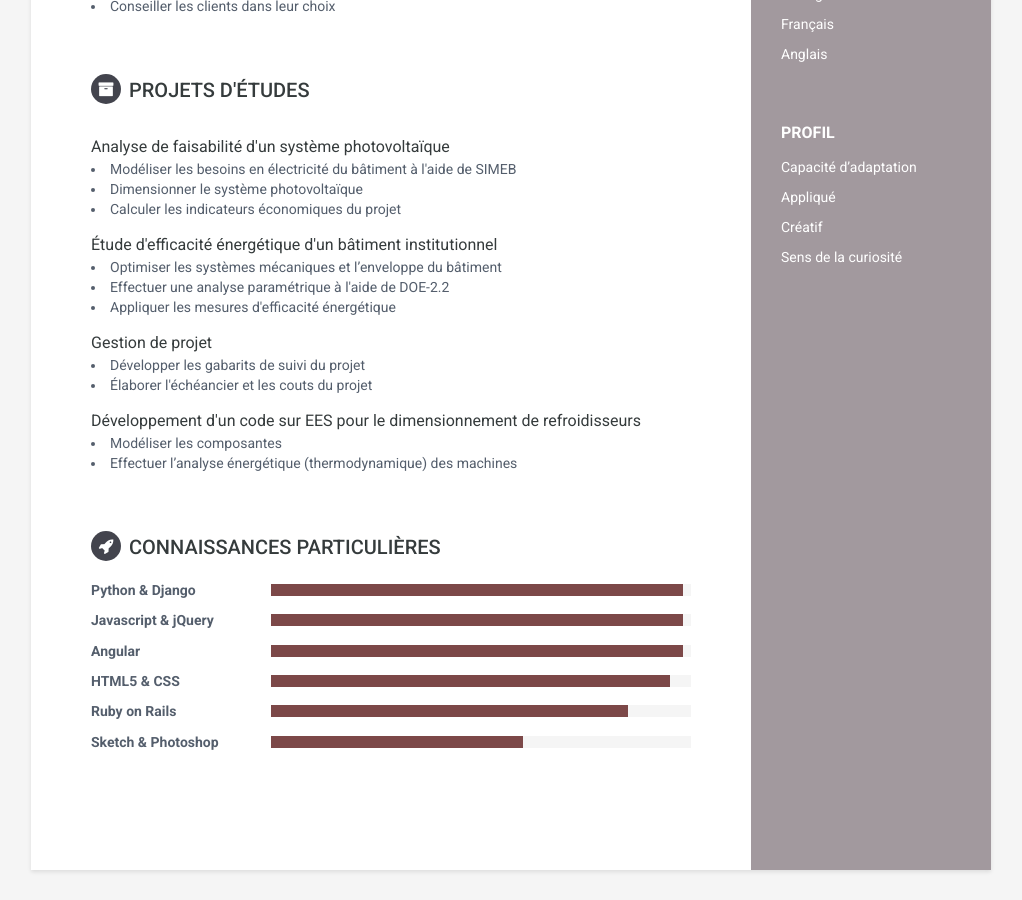
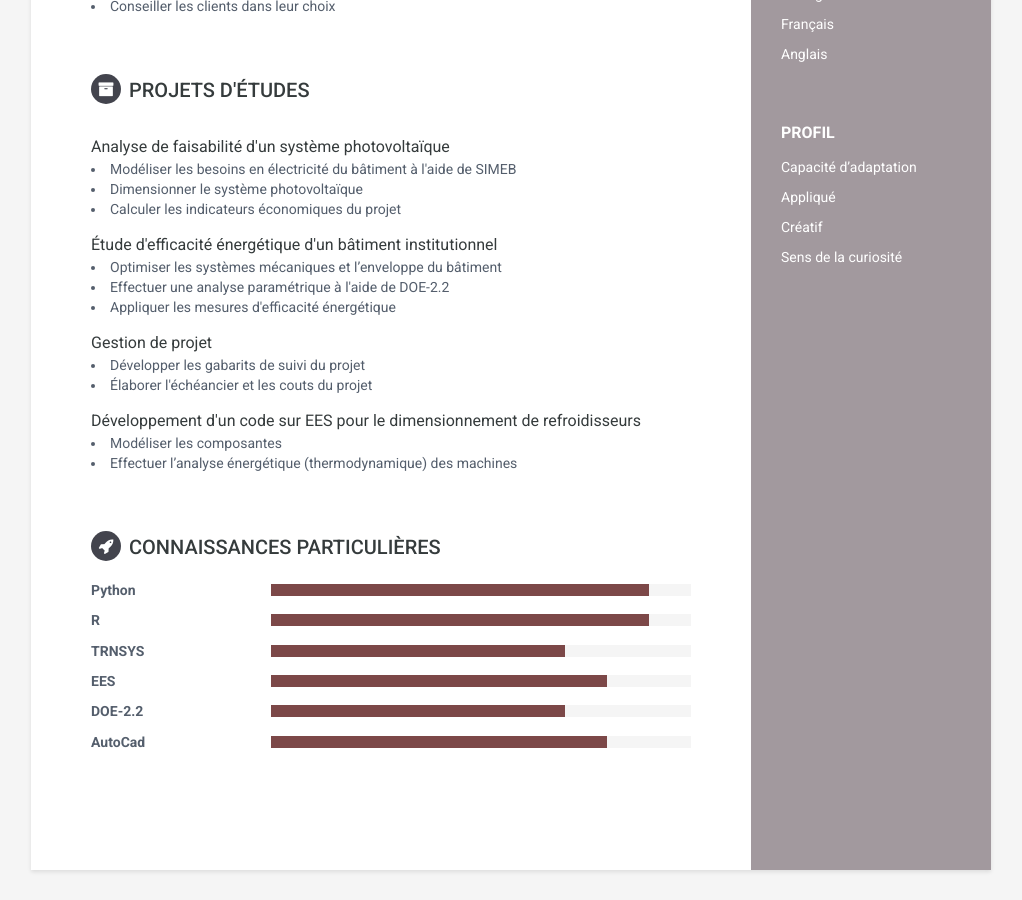
Before and after one commit to efmaracaja/cvFR, a Jekyll site: the page built from index.html, in a window 1280 px wide and 900 px high, scrolled down 1052 px. Shown: the whole window, without its empty margins (129-1151 px from the left). Built offline with Jekyll 4.4.1, drawn with Linux system fonts in a browser that asks for light colours.

Commit message:
Update skills.yml

```diff
--- a/_data/skills.yml
+++ b/_data/skills.yml
@@ -1,18 +1,18 @@
 - skill:
-  name: Python & Django
-  level: 98%
+  name: Python
+  level: 90%
 - skill:
-  name: Javascript & jQuery
-  level: 98%
+  name: R
+  level: 90%
 - skill:
-  name: Angular
-  level: 98%
+  name: TRNSYS
+  level: 70%
 - skill:
-  name: HTML5 & CSS
-  level: 95%
+  name: EES
+  level: 80%
 - skill:
-  name: Ruby on Rails
-  level: 85%
+  name: DOE-2.2
+  level: 70%
 - skill:
-  name: Sketch & Photoshop
-  level: 60%
+  name: AutoCad
+  level: 80%
```
